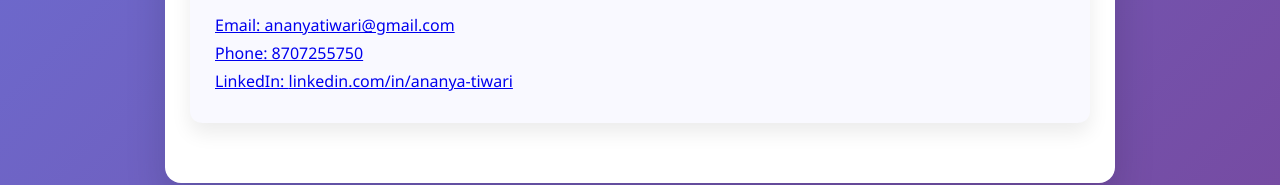
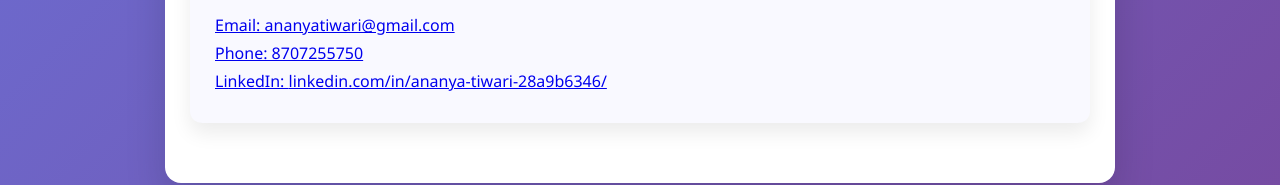
Before and after one commit to AnanyaTiwari850/MY-PORTFOLIO, a plain HTML site: page index.html in a window 1280 px wide. Shown: the part 1150-1335 px from the top of the page. Drawn offline with Linux system fonts and the light colour scheme.

Commit message:
index.html

```diff
--- a/index.html
+++ b/index.html
@@ -66,7 +66,7 @@
          <p>
       LinkedIn:
       <a href="https://www.linkedin.com/in/ananya-tiwari" target="_blank">
-        linkedin.com/in/ananya-tiwari
+        linkedin.com/in/ananya-tiwari-28a9b6346/
       </a>
     </p>
 
```
